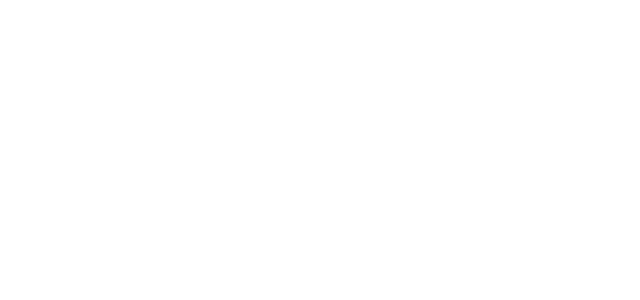
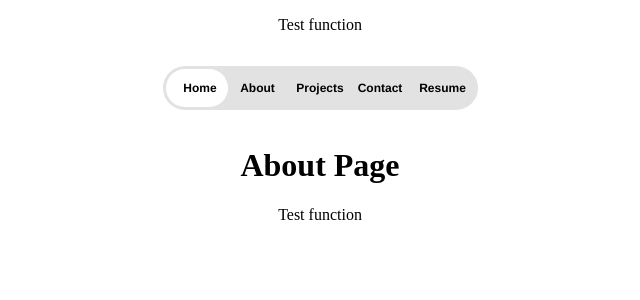
Before and after one commit to leafite/Portfolio, a React (Create React App) app: page /about in a window 1280 px wide. Before the commit this address had no page. Shown: the top 300 px of the page, without its empty margins (320-960 px from the left). Built offline with nearby package versions, Linux system fonts and the light colour scheme.

Commit message:
fixed bug index.js

```diff
--- a/src/App.js
+++ b/src/App.js
@@ -1,5 +1,5 @@
 import React from 'react';
-import { Route, Routes} from 'react-router-dom';
+import { Route, Routes } from 'react-router-dom';
 import All from './pages/All';
 import About from './pages/About';
 import Connect from './pages/Connect';
@@ -16,14 +16,16 @@
     <div className="App">
       <Header />
       <Nav />
+      <main>
         <Routes>
-        <Route path="/" element={<All />} />
           <Route path="/about" element={<About />} />
           <Route path="/connect" element={<Connect />} />
           <Route path="/portfolio" element={<Portfolio />} />
           <Route path="/resume" element={<Resume />} />
           <Route path="/project" element={<Project />} />
+          <Route path="*" element={<All />} />
         </Routes>
+      </main>
       <Footer />
     </div>
   );
--- a/src/components/Nav.js
+++ b/src/components/Nav.js
@@ -1,4 +1,5 @@
 import React, { useState } from 'react';
+import { NavLink } from 'react-router-dom';
 
 const Nav = () => {
     const [hover, setHover] = useState(0);
@@ -22,7 +23,12 @@
             <ul>
                 {menuItems.map((item, index) => (
                     <li key={item.id} className={item.id} onClick={() => handleClick(index)}>
-                        <a href={`#${item.id}`}>{item.name}</a>
+                        <NavLink
+                            to={item.link}
+                            className="navbar-item"
+                            >
+                            {item.name}
+                        </NavLink>
                     </li>
                 ))}
                 <span
--- a/src/index.js
+++ b/src/index.js
@@ -3,15 +3,13 @@
 import './App.css';
 import './index.css';
 import App from './App';
-import {BrowserRouter as Router, Route, Routes} from 'react-router-dom';
+import {BrowserRouter as Router} from 'react-router-dom';
 
 const container = document.getElementById('root');
 const root = ReactDOM.createRoot(container);
 
 root.render(
   <Router>
-    <Routes>
-      <Route path="/" element={<App />} />
-    </Routes>
+    <App />
   </Router>
 )
```
Lines whose indentation alone changed are shown as unchanged.
